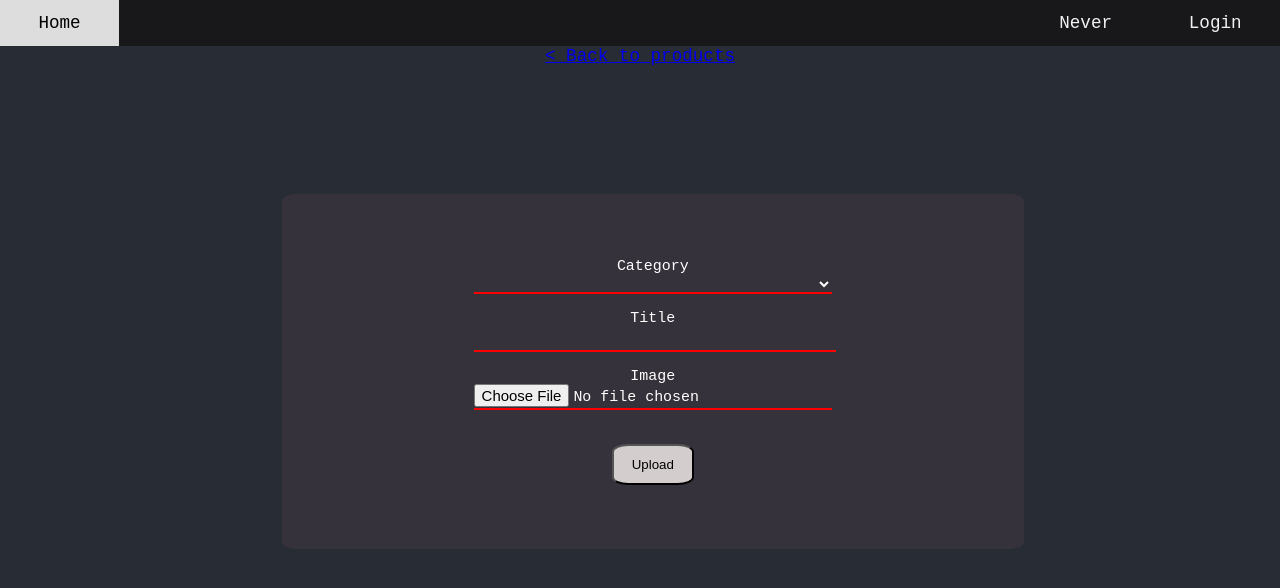
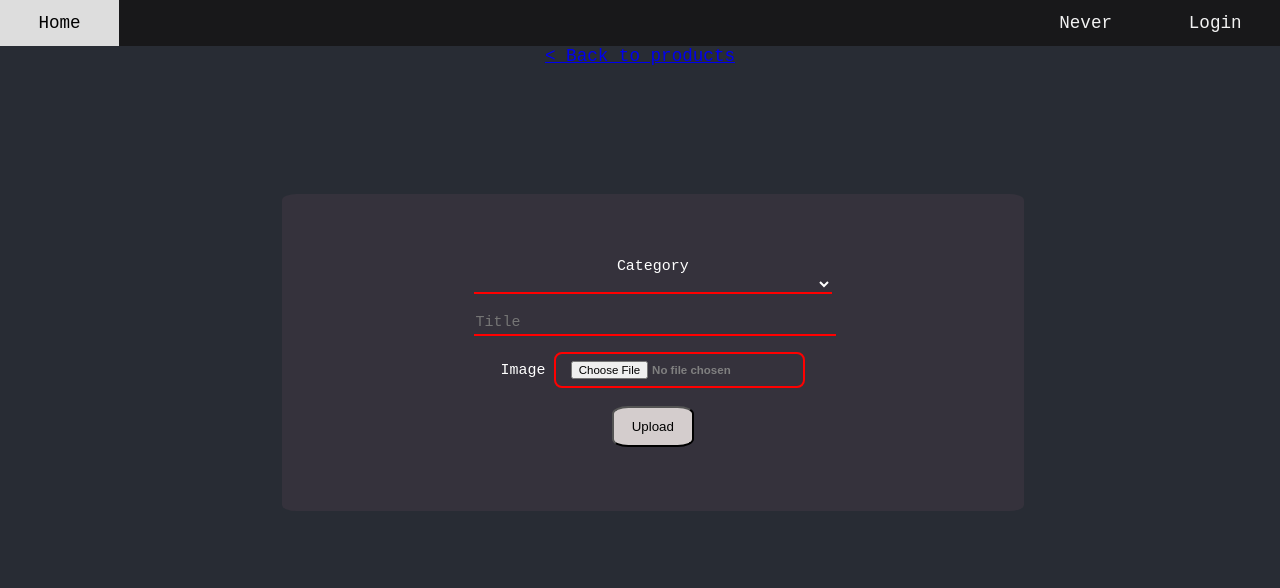
Before and after one commit to AleksandarRachev/SasuGag-React, a React (Create React App) app: page /products in a window 1280 px wide. Shown: the top 588 px of the page. Built offline with nearby package versions, Linux system fonts and the light colour scheme.

Commit message:
changed input style

```diff
--- a/src/css/ProductsPage.css
+++ b/src/css/ProductsPage.css
@@ -19,3 +19,13 @@
   border: none;
   border-bottom: 2px solid red;
 }
+
+.input-file {
+  border: 2px solid red;
+  color: gray;
+  background-color: #35323c;
+  padding: 2% 4%;
+  border-radius: 8px;
+  font-size: 77%;
+  font-weight: bold;
+}
--- a/src/pages/ProductsPage.js
+++ b/src/pages/ProductsPage.js
@@ -75,10 +75,9 @@ class ProductsPage extends React.Component {
                         <option value="Funny">Funny</option>
                         <option value="Sad">Sad</option>
                     </select><br />
-                    <label>Title </label>
-                    <input className="input" id="name" onBlur={event => this.setName(event.target.value)} /><br />
+                    <input className="input" id="name" placeholder="Title" onBlur={event => this.setName(event.target.value)} /><br />
                     <label>Image </label>
-                    <input className="input" id="image" type="file" onChange={this.handleUploadFile} /><br />
+                    <input className="input-file" id="image" name="image" type="file" onChange={this.handleUploadFile} /><br />
                     <button className="submit-button" onClick={this.uploadFileToServer.bind()}>Upload</button>
                 </form>
             </div>
```
